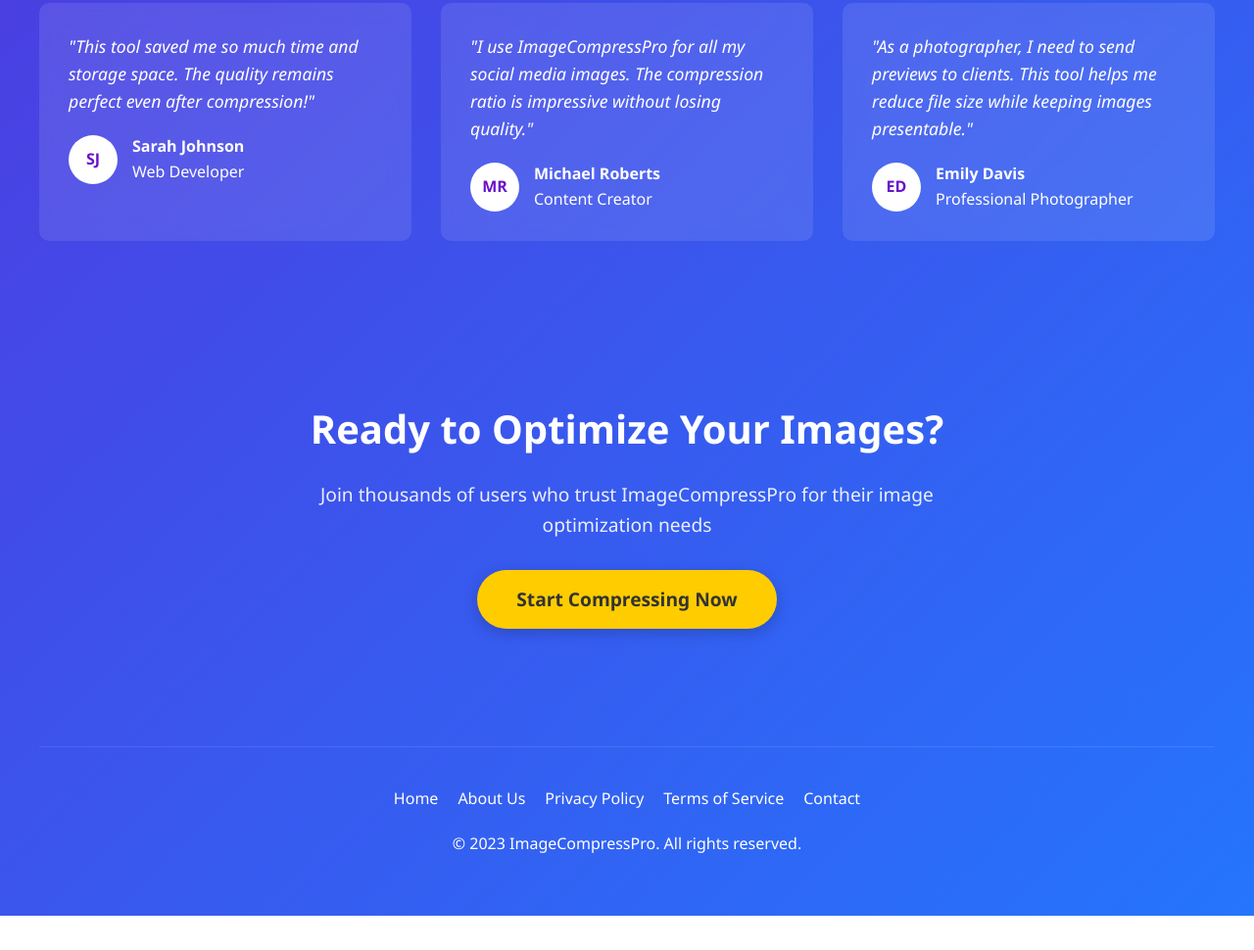
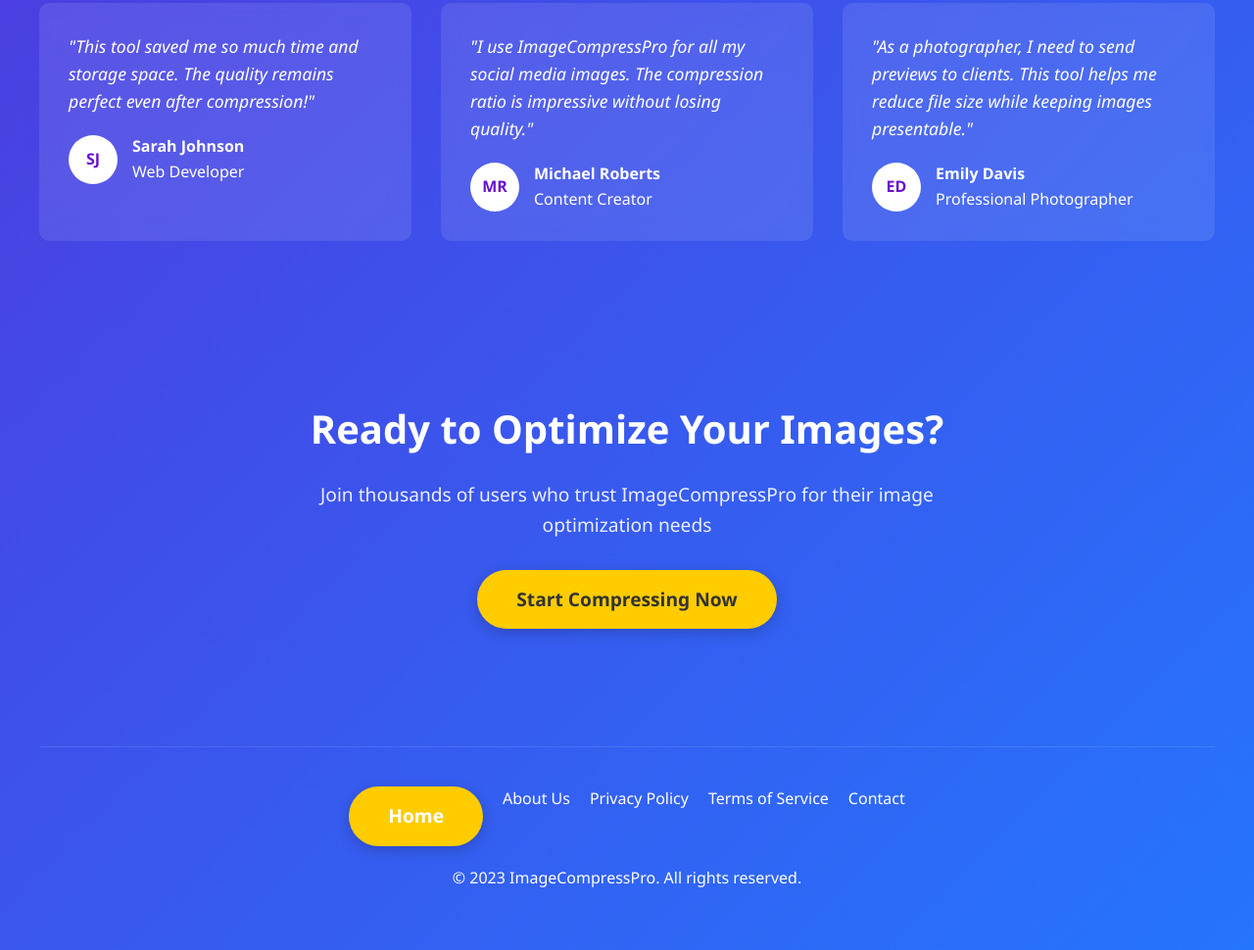
Before and after one commit to sahitya-eagertolearn/problemSolver, a plain HTML site: page index.html in a window 1280 px wide. Shown: the part 1895-2865 px from the top of the page at 98% size. Before the commit the page ends 2830 px from the top, so only its background shows below. Drawn offline with Linux system fonts and the light colour scheme.

Commit message:
Update index.html

```diff
--- a/index.html
+++ b/index.html
@@ -482,7 +482,7 @@
 
         <footer>
             <div class="footer-links">
-                <a href="#">Home</a>
+                <a href="index.html" class="cta-button">Home</a>
                 <a href="#">About Us</a>
                 <a href="#">Privacy Policy</a>
                 <a href="#">Terms of Service</a>
```
